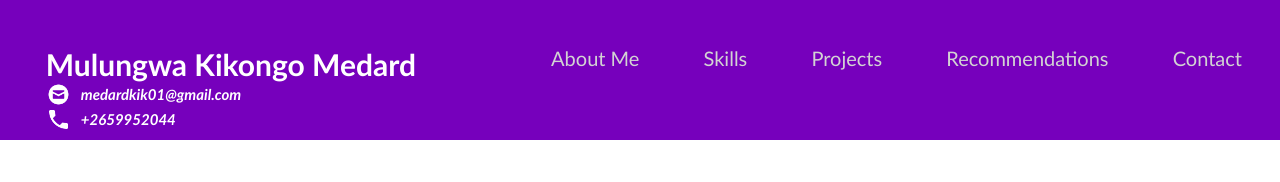
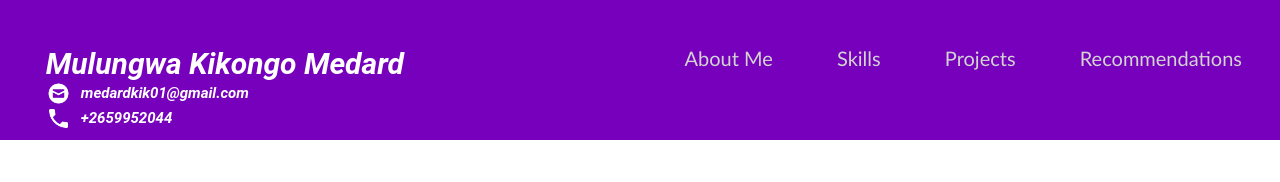
Before and after one commit to Medard-outis/my_new_portofolio, a plain HTML site: page index.html in a window 1280 px wide. Shown: the top 182 px of the page. Drawn offline with Linux system fonts and the light colour scheme.

Commit message:
style css

```diff
--- a/index.html
+++ b/index.html
@@ -28,7 +28,6 @@
           <a class="topmenu" href="#skills">Skills</a>
           <a class="topmenu" href="#projects">Projects</a>
           <a class="topmenu" href="#recommendations">Recommendations</a>
-          <a class="topmenu" href="#contact">Contact</a>
           <!-- Add the links for Skills, Projects and Recommendation here -->
 
         </div>
--- a/style.css
+++ b/style.css
@@ -39,6 +39,8 @@ body {
   color: white;
   font-size: 30px;
   font-weight: bold;
+  font-family: 'roboto', sans-serif;
+  font-style: italic;
   /* Add the styles here */
 }
 
```
